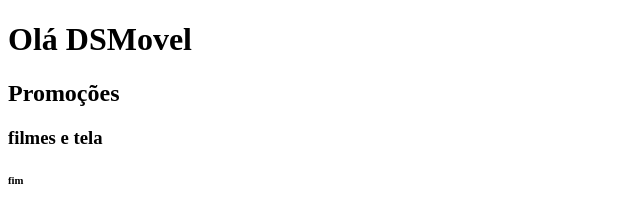
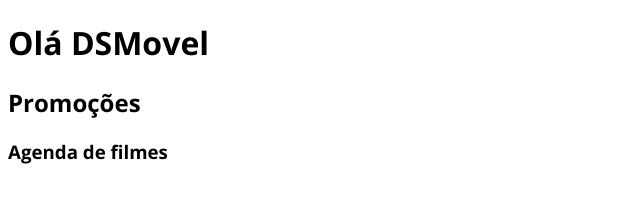
Before and after one commit to NinhaRilva/dsmovie, a plain HTML site: page index.html in a window 1280 px wide. Shown: the whole page, without its empty margins (0-640 px from the left). Drawn offline with nearby package versions, Linux system fonts and the light colour scheme.

Commit message:
Google Fontes

```diff
--- /dev/null
+++ b/css/style.css
@@ -0,0 +1,6 @@
+
+@import url('https://fonts.googleapis.com/css2?family=Open+Sans:ital,wght@0,300;0,700;1,400&display=swap');
+
+*{
+    font-family: 'Open Sans', sans-serif;
+}
--- a/index.html
+++ b/index.html
@@ -4,13 +4,13 @@
     <meta charset="UTF-8">
     <meta http-equiv="X-UA-Compatible" content="IE=edge">
     <meta name="viewport" content="width=device-width, initial-scale=1.0">
+    <link rel="stylesheet" href="css/style.css">
     <title>DSMovie</title>
 </head>
 <body>
    <h1>Olá  DSMovel </h1>
    <h2>Promoções</h2>
-    <h3>filmes e tela
-    </h3>
-    <h6>fim</h6>
+    <h3>Agenda  de filmes</h3>
+
 </body>
 </html>
```
